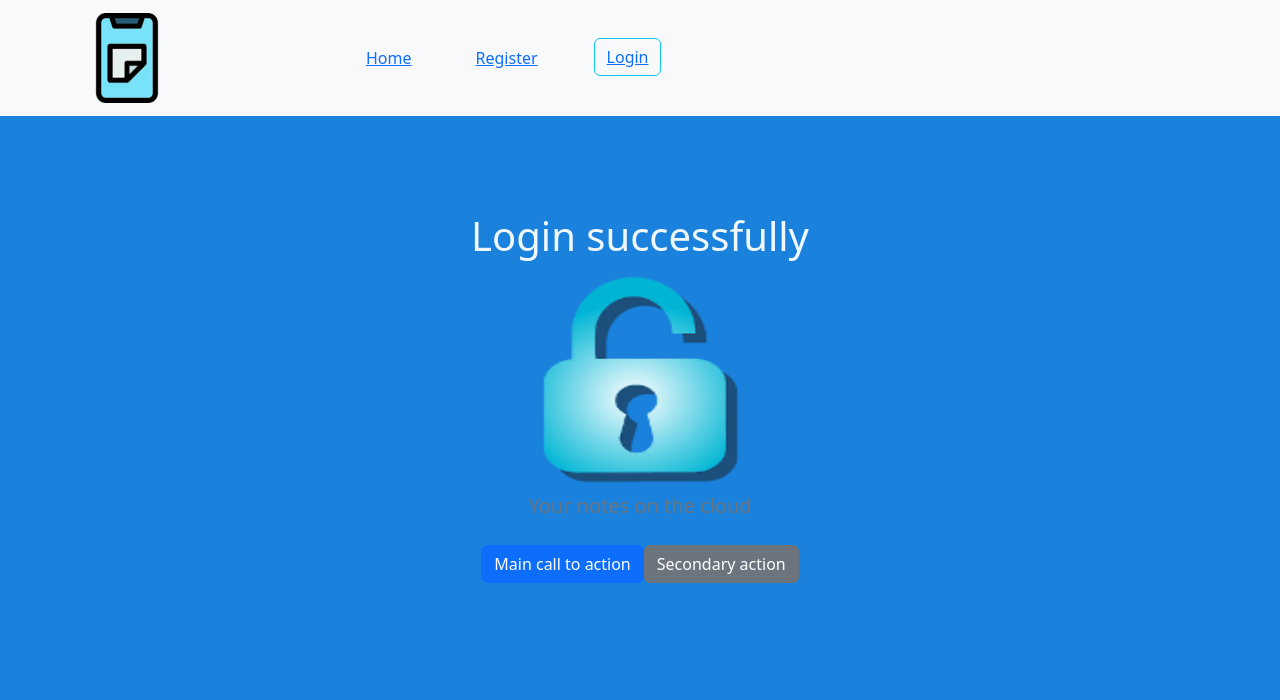
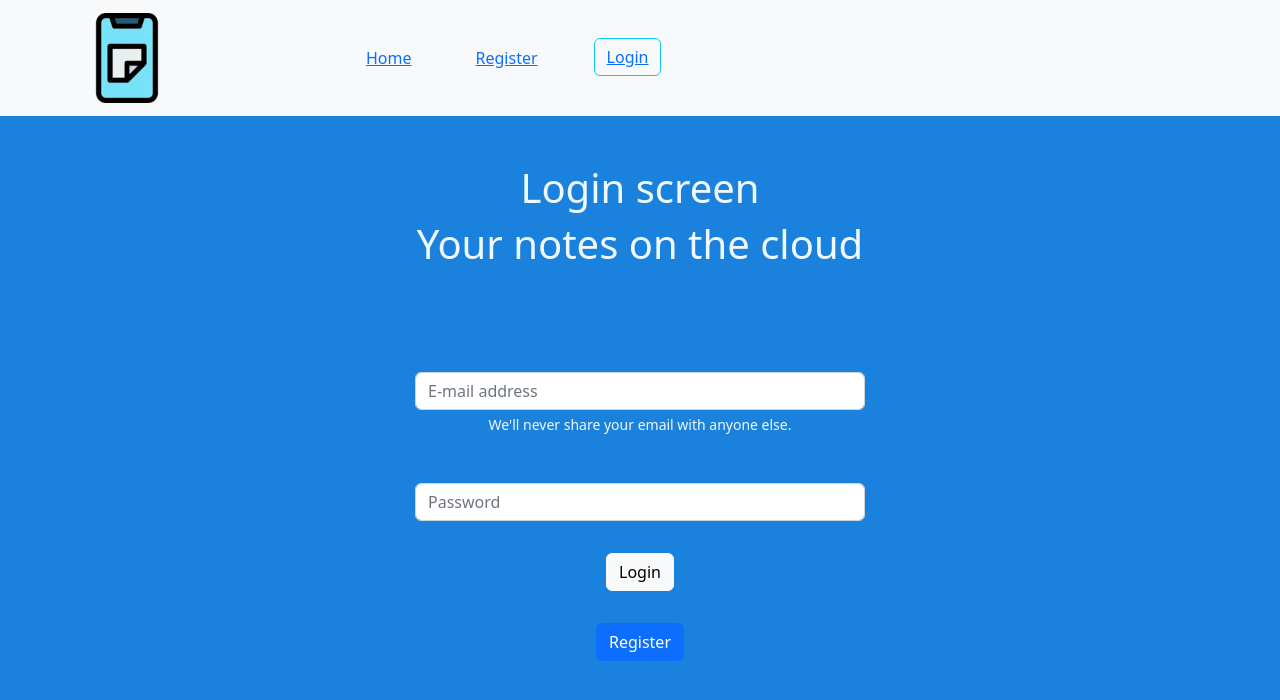
Before and after one commit to fbrnery/App_react_app_note_cliente, a React (Create React App) app: page /login in a window 1280 px wide. Shown: the top 700 px of the page. Built offline with nearby package versions, Linux system fonts and the light colour scheme; the HTML template or start-up script is replaced by a standard one.

Commit message:
Corrigi Tela de Login e Criei o component de formulário do Login

```diff
--- /dev/null
+++ b/src/component/auth/login_form/index.js
@@ -0,0 +1,75 @@
+import React, { Fragment, useState } from "react";
+import { Redirect } from "react-router-dom";
+import "./index.css";
+
+function LoginForm() {
+  const [email, setEmail] = useState("");
+  const [password, setPassword] = useState("");
+  const [RedirectToRegister, setRedirectToRegister] = useState(false);
+  const [RedirectToNotes, setRedirectToNotes] = useState(false);
+  const [error, setError] = useState(false);
+
+  if (RedirectToRegister) return <Redirect to={{ pathname: "/register" }} />;
+  else if (RedirectToNotes) return <Redirect to={{ pathname: "/notes" }} />;
+
+  return (
+    <Fragment>
+
+      <section className="py-5 text-center container">
+        <div className="row py-lg-5">
+          <div className="col-lg-6 col-md-8 mx-auto">
+            <form>
+              <div class="mb-3">
+                <input
+                  value={email}
+                  onChange={(e) => setEmail(e.target.value)}
+                  type="email"
+                  class="form-control"
+                  placeholder="E-mail address"
+                  id="exampleInputEmail1"
+                  aria-describedby="emailHelp"
+                />
+                <div id="emailHelp" class="form-text">
+                  We'll never share your email with anyone else.
+                </div>
+              </div>
+              <div class="mb-3">
+                <input
+                  value={password}
+                  onChange={(e) => setPassword(e.target.value)}
+                  type="password"
+                  class="form-control"
+                  placeholder="Password"
+                  id="exampleInputPassword1"
+                />
+              </div>
+
+              <div className="button1">
+                <button type="submit" class="btn btn-light">
+                  Login
+                </button>
+              </div>
+              <div className="button2">
+                <button
+                  type="submit"
+                  class="btn btn-primary"
+                  onClick={(e) => setRedirectToRegister(true)}
+                >
+                  Register
+                </button>
+              </div>
+              {error && (
+                <button type="button" class="btn btn-danger">
+                  Email or Password invalid
+                </button>
+              )}
+            </form>
+          </div>
+        </div>
+      </section>
+
+    </Fragment>
+  );
+}
+
+export default LoginForm;
--- a/src/routes.js
+++ b/src/routes.js
@@ -6,6 +6,7 @@ import Login from './screens/auth/login'
 import NotesIndex from './screens/notes/index'
 import UserEdit from './screens/users/edit'
 import RegisterForm from './component/auth/register_form';
+import LoginForm from './component/auth/login_form';
 
 const Routes = () => {
   return(
@@ -18,6 +19,7 @@ const Routes = () => {
         <Route exact path='/notes' component={NotesIndex} />
         <Route exact path='/users/edit' component={UserEdit} />
         <Route exact path='/register_form' component={RegisterForm} />
+        <Route exact path='/login_form' component={Login} />
       </Switch>
     </BrowserRouter>
   )
--- a/src/screens/auth/login/index.css
+++ b/src/screens/auth/login/index.css
@@ -6,3 +6,8 @@ body {
     --bs-text-opacity: 1;
     color: greenyellow;
 }
+
+.row {
+    margin-top: -3rem;
+    padding-top: 1rem;
+}
--- a/src/screens/auth/login/index.js
+++ b/src/screens/auth/login/index.js
@@ -1,6 +1,7 @@
 import React, { Fragment } from "react";
-import { Link } from "react-router-dom";
+import LoginForm from "../../../component/auth/login_form/index";
 import loginLogo from "../../../assets/images/cadeado_aberto.png";
+import "./index.css";
 
 function Login() {
   return (
@@ -8,21 +9,9 @@ function Login() {
       <Fragment>
         <section class="py-5 text-center container">
           <div class="row py-lg-5">
-            <div class="col-lg-6 col-md-8 mx-auto">
-              <h1 class="fw-light">Login successfully</h1>
-              <img src={loginLogo} />
-              <p class="lead text-muted">
-              Your notes on the cloud
-              </p>
-              <p>
-                <a href="#" class="btn btn-primary my-2">
-                  Main call to action
-                </a>
-                <a href="#" class="btn btn-secondary my-2">
-                  Secondary action
-                </a>
-              </p>
-            </div>
+            <h1 class="fw-light">Login screen</h1>
+            <h1 class="fw-light"> Your notes on the cloud</h1>
+            <LoginForm />
           </div>
         </section>
       </Fragment>
```
Also changed, not shown: src/assets/images/cadeado_aberto.png, src/component/auth/login_form/index.css (added).
